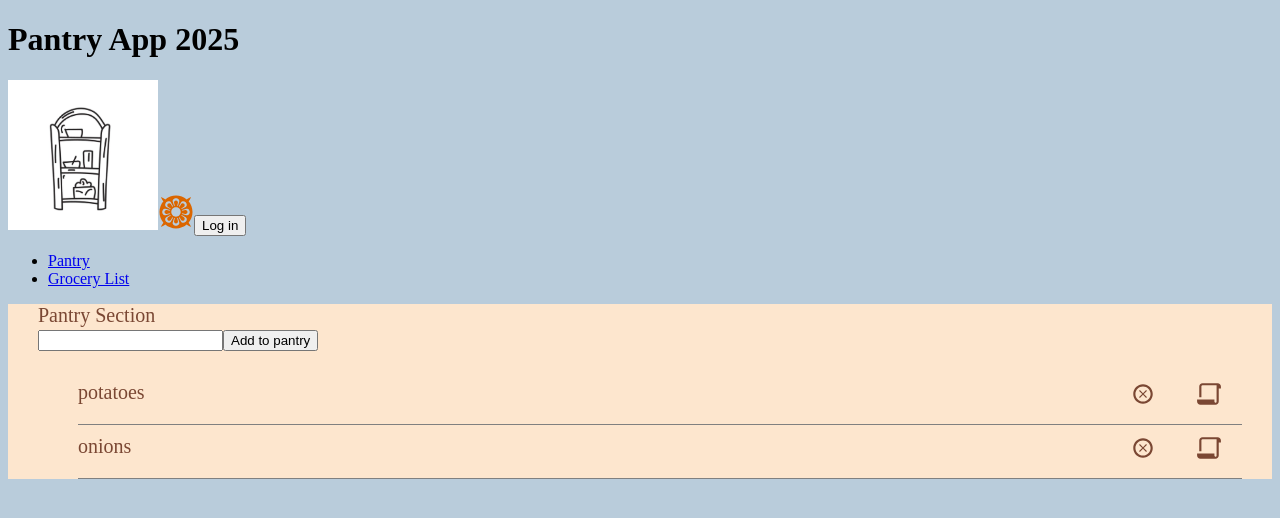
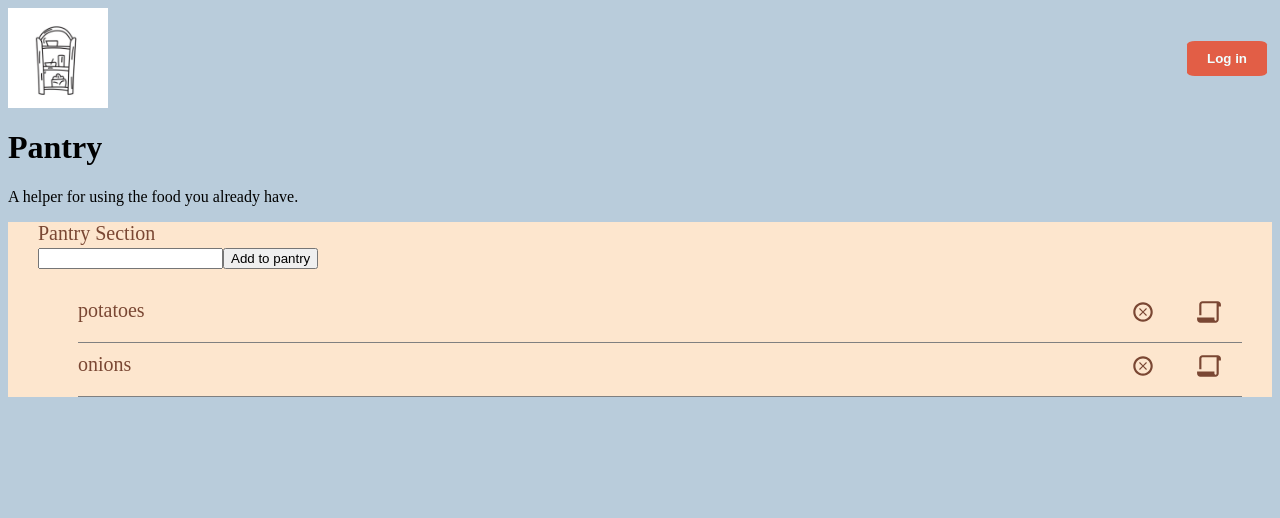
Before and after one commit to jbtech85/pantry, a React (Vite) app: page / in a window 1280 px wide. Shown: the top 518 px of the page. Built offline with nearby package versions, Linux system fonts and the light colour scheme; data requests are answered from the project's data file.

Commit message:
code structure updates

```diff
--- a/package.json
+++ b/package.json
@@ -18,7 +18,7 @@
     "react": "^19.1.1",
     "react-dom": "^19.1.1",
     "react-icons": "^5.5.0",
-    "react-router-dom": "^7.9.4",
+    "react-router-dom": "^6.4",
     "tailwindcss": "^4.1.13"
   },
   "devDependencies": {
--- a/src/App.tsx
+++ b/src/App.tsx
@@ -1,26 +1,21 @@
-import { appStyles } from "./assets/styles/StyleIndex";
+import { createBrowserRouter, RouterProvider } from "react-router-dom";
 import Header from "./components/Header/Header";
-import { useState } from "react";
+import HomePage from "./pages/HomePage"
+
+const routes = [{
+  path: '/',
+  element: <HomePage />
+}]
+
+const router = createBrowserRouter(routes);
 
 function App() {
-  // TODO: Add dark mode
-
-  const[isAuthed, setIsAuthed] = useState(false);
-
   return (
-    <div style={appStyles}>
-      <h1 className="text-3xl">Pantry App 2025</h1>
+    <>
       <Header />
-
-      {/*
-        -- display different pages
-        - Pantry - Add ingredients to pantry, see ingredients in pantry,
-        - Grocery List - Add ingredients to grocery list, see ingredients on grocery list
-
-      */}
-
-    </div>
+      <RouterProvider router={router} />
+    </>
   );
 }
 
-export default App;
+export default App
--- a/src/components/Header/Header.tsx
+++ b/src/components/Header/Header.tsx
@@ -7,17 +7,42 @@ import { GiAbstract076 } from "react-icons/gi";
 const Header = () => {
   const[isAuthed, setIsAuthed] = useState(false);
 
+  const headerStyle = {
+    display: "flex",
+    justifyContent: "space-between"
+  }
+
+  const loginStyle = {
+    display: "flex",
+    alignItems: "center"
+  }
+
   const giAbstract076Style = {
-    fontSize: "36px",
-    color: "hsl(28 100% 43%)"
+    color: "hsl(28 100% 43%)",
+    fontSize: "36px"
+  }
+
+  const buttonStyle = {
+    background: "hsl(10 85% 53% / 80%)",
+    border: "none",
+    borderRadius: "10%",
+    color: "hsl(180 100% 97%",
+    fontFamily: "Trebuchet, sans-serif",
+    fontWeight: "bold",
+    margin: "5px",
+    padding: "10px 20px"
   }
 
   return (
     <>
-      <img src={logo} height={150} alt="pantry logo" />
-      <GiAbstract076 style={giAbstract076Style}/><button onClick={() => setIsAuthed(!isAuthed)}>{isAuthed ? "Log out" : "Log in"}</button>
-      {/* Putting react-router in Navbar made it the whole app, for now */}
-      <Navbar />
+      <div style={headerStyle}>
+        <img src={logo} height={100} alt="pantry logo" />
+
+        <div style={loginStyle}>
+          <button style={buttonStyle} onClick={() => setIsAuthed(!isAuthed)}>{isAuthed ? "Log out" : "Log in"}</button>
+        </div>
+      </div>
+      {/* <Navbar /> */}
     </>
   )
 }
--- a/src/components/Navbar/Navbar.tsx
+++ b/src/components/Navbar/Navbar.tsx
@@ -1,30 +1,17 @@
-import { Link, Route, Routes } from "react-router-dom"
-import Pantry from "../Pantry/Pantry"
-import GroceryList from "../GroceryList/GroceryList"
-
+import { Link } from "react-router-dom"
 
 const Navbar = () => {
-
-
   return (
-    <>
       <nav>
         <ul>
           <li>
-            <Link to='/pantry'>Pantry</Link>
+            link to pantry
           </li>
           <li>
-            <Link to='/grocery-list'>Grocery List</Link>
+            <Link to='/grocery-list'>link to grocery</Link>
           </li>
         </ul>
       </nav>
-
-      <Routes>
-        <Route path='/' element={<Pantry />} />
-        <Route path='/pantry' element={<Pantry />} />
-        <Route path='/grocery-list' element={<GroceryList />} />
-      </Routes>
-    </>
   )
 }
 export default Navbar
--- a/src/components/Pantry/Pantry.tsx
+++ b/src/components/Pantry/Pantry.tsx
@@ -1,9 +1,7 @@
-import { useState } from "react"
 import IngredientForm from "../IngredientForm/IngredientForm"
 import IngredientList from "../IngredientList/IngredientList"
 import { useQuery } from "@tanstack/react-query"
 import { pantrySectionStyle } from './PantryStyles'
-
 
 const Pantry = () => {
   // Grab data from our data source via Tanstack
@@ -48,7 +46,6 @@ const Pantry = () => {
 
       <IngredientForm />
 
-
       {!pantryQry.isLoading &&
         <IngredientList items={pantryQry.data} />
       }
--- a/src/main.tsx
+++ b/src/main.tsx
@@ -2,7 +2,6 @@ import { StrictMode } from 'react'
 import { createRoot } from 'react-dom/client'
 import './index.css'
 import App from './App.tsx'
-import { BrowserRouter } from 'react-router-dom'
 import { QueryClient, QueryClientProvider } from '@tanstack/react-query'
 import { ReactQueryDevtools } from '@tanstack/react-query-devtools'
 
@@ -10,11 +9,9 @@ const queryClient = new QueryClient();
 
 createRoot(document.getElementById('root')!).render(
   <StrictMode>
-    <BrowserRouter>
       <QueryClientProvider client={queryClient}>
         <App />
         <ReactQueryDevtools initialIsOpen={false} />
       </QueryClientProvider>
-    </BrowserRouter>
   </StrictMode>
 )
--- /dev/null
+++ b/src/pages/HomePage.tsx
@@ -0,0 +1,15 @@
+import { appStyles } from "../assets/styles/StyleIndex"
+import Pantry from "../components/Pantry/Pantry"
+
+const HomePage = () => {
+  return (
+    <div style={appStyles}>
+      <h1 className="text-3xl">Pantry</h1>
+      <p>A helper for using the food you already have.</p>
+
+      <Pantry />
+
+    </div>
+  )
+}
+export default HomePage
```
Also changed, not shown: 1 other file (tests, documents, lock files or other folders).
